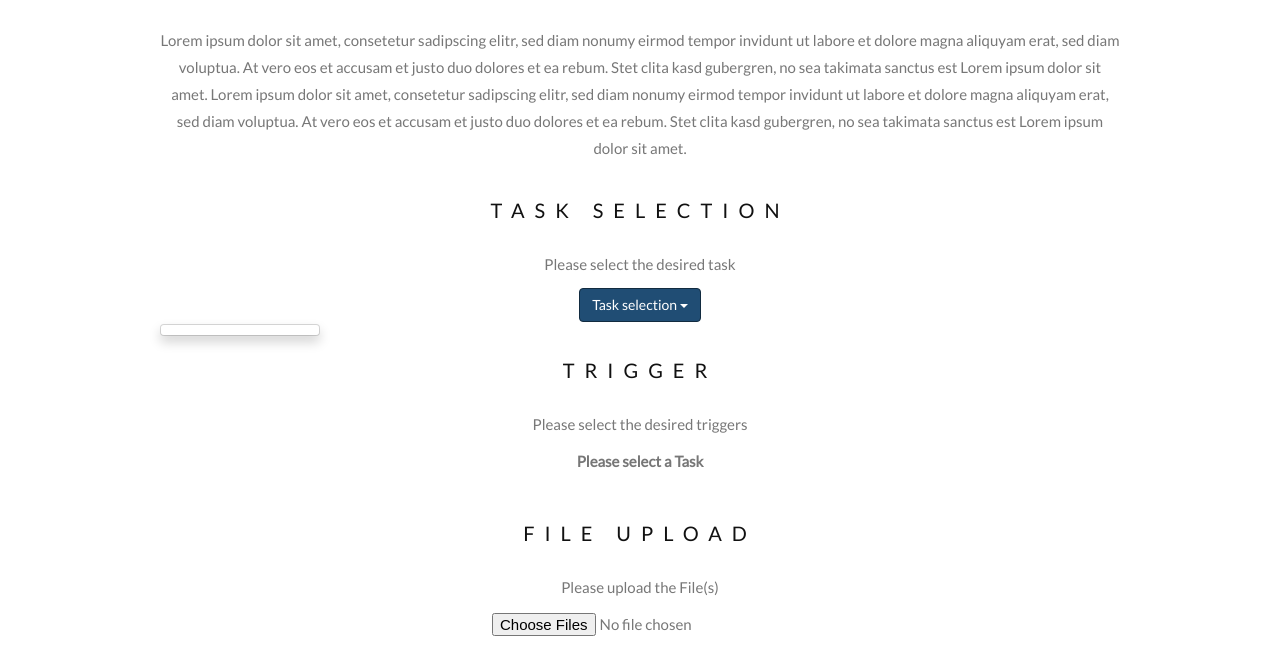
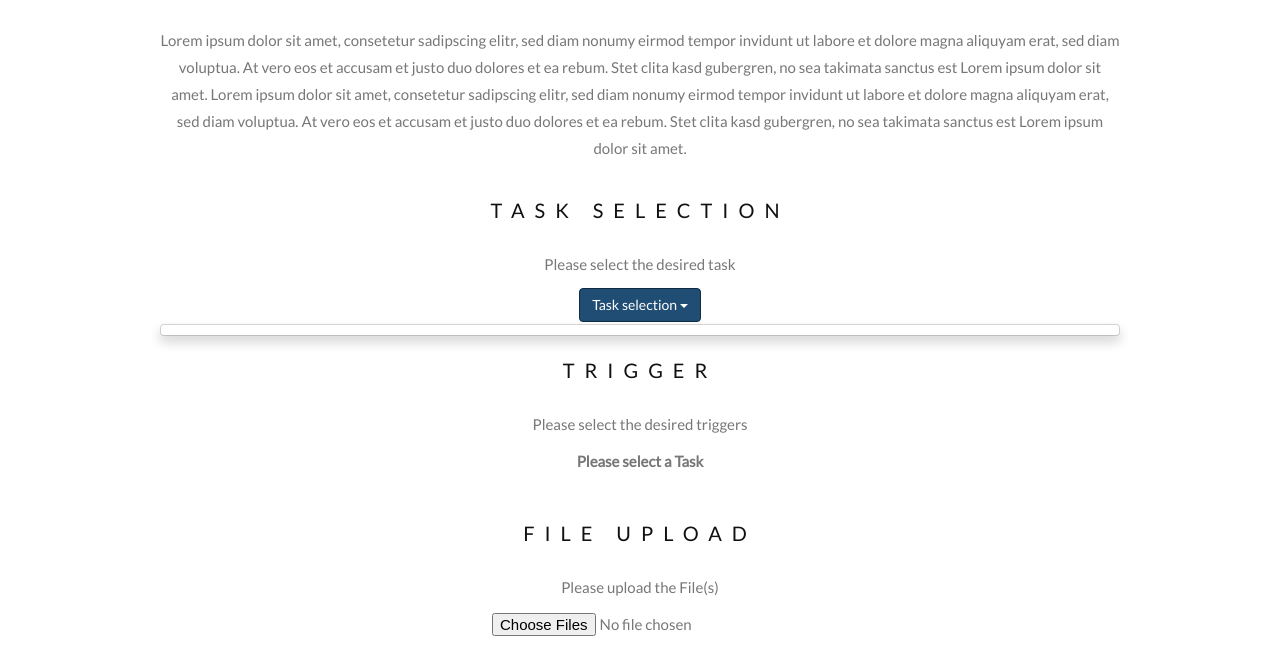
Before and after one commit to MisterMX/EFP-SyntaxChecker, a website: page client/public/index.html in a window 1280 px wide. Both pictures are taken after a click on the button "Task selection". Shown: the part 115-777 px from the top of the page. Drawn offline with nearby package versions, Linux system fonts and the light colour scheme; no server answers.

Commit message:
update style.css for dropdown-menu

```diff
--- a/client/public/css/style.css
+++ b/client/public/css/style.css
@@ -48,3 +48,12 @@ footer a:hover {
     color: #777;
     text-decoration: none;
 }
+
+.dropdown-container {
+  position: relative;
+}
+
+.dropdown-menu {
+  position: absolute;
+  right: 0;
+}
```
